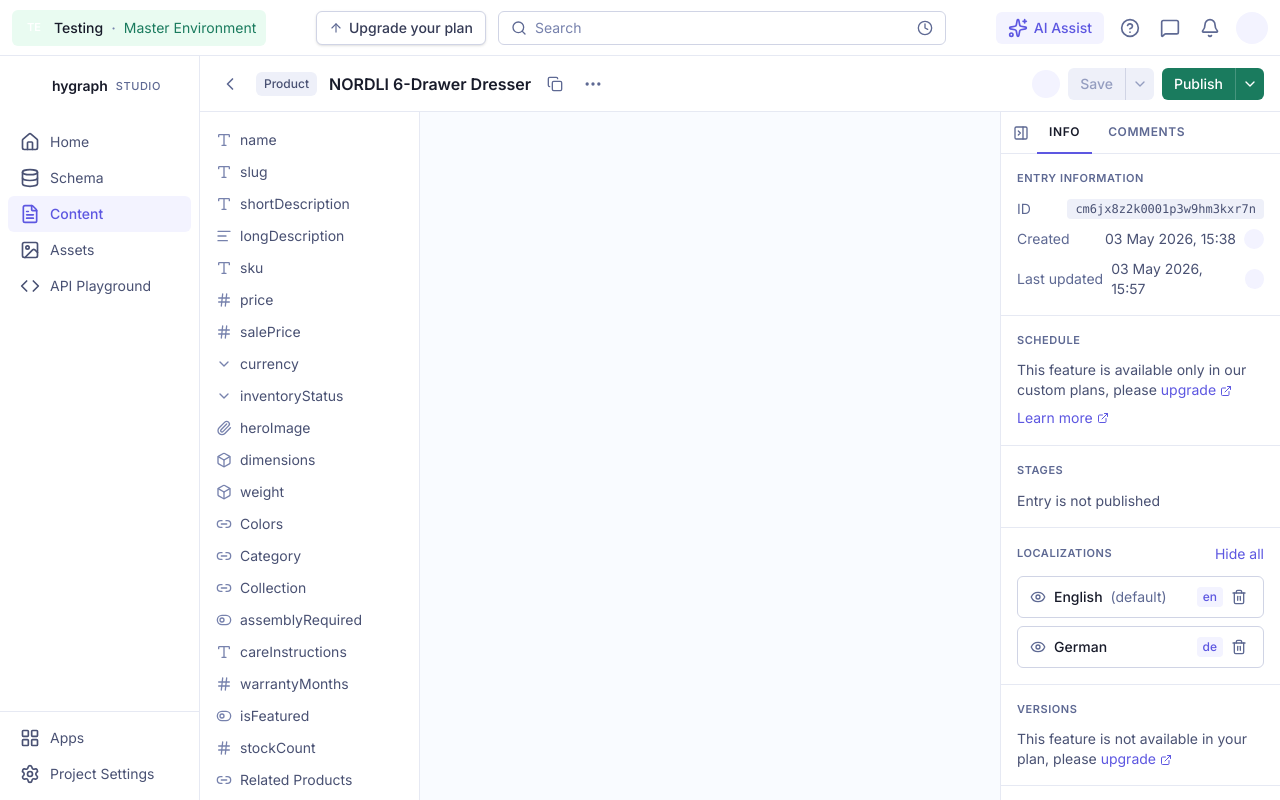
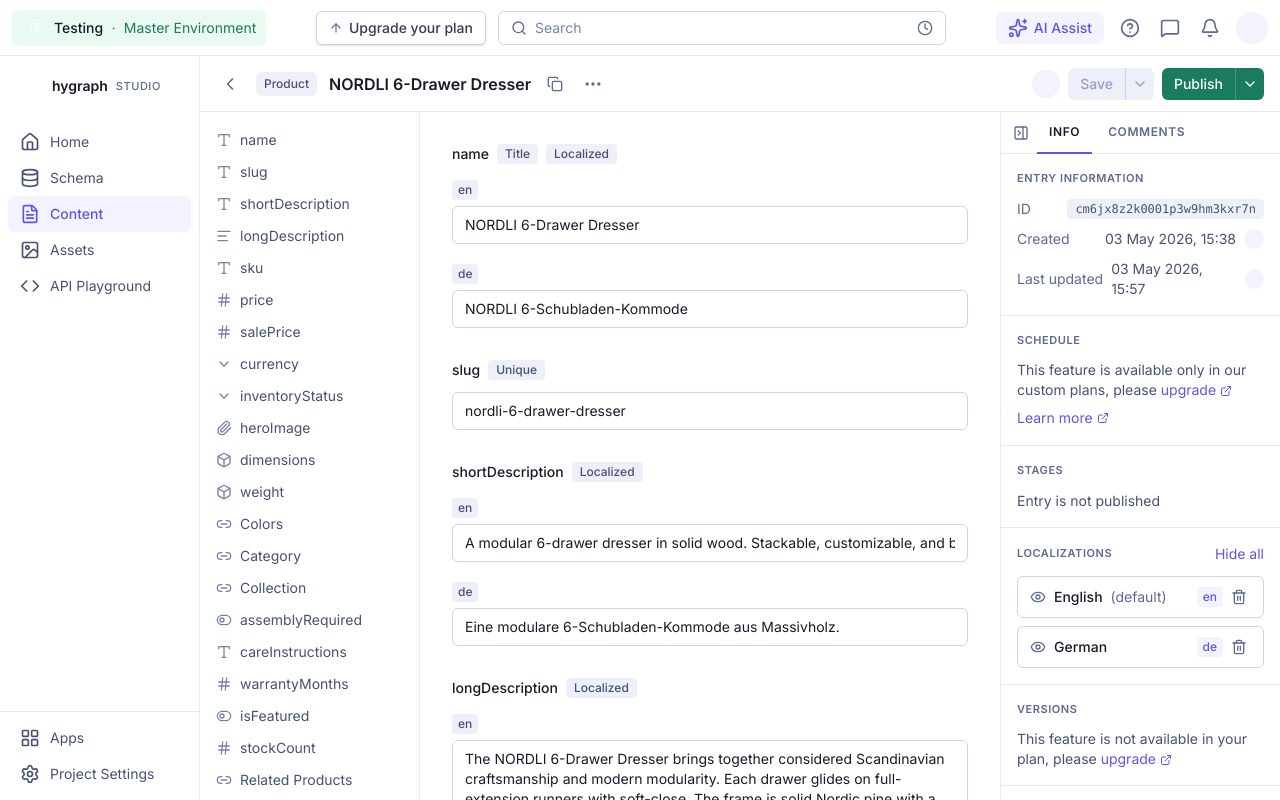
Before and after one commit to heliavz/hygraph-studio-editor, a Next.js app: page /hygraph-studio-editor/ in a window 1280 px wide. Built offline with nearby package versions, Linux system fonts and the light colour scheme.

Commit message:
render text and richtext fields in editor form

```diff
--- a/src/app/page.tsx
+++ b/src/app/page.tsx
@@ -1,3 +1,4 @@
+import { EditorForm } from "@/components/editor/form/EditorForm";
 import { EntryHeader } from "@/components/editor/EntryHeader";
 import { FieldOutline } from "@/components/editor/FieldOutline";
 import { LeftSidebar } from "@/components/editor/LeftSidebar";
@@ -14,8 +15,9 @@
           <EntryHeader />
           <div className="flex flex-1 overflow-hidden">
             <FieldOutline />
-            {/* Center form area */}
-            <div className="flex-1 overflow-auto bg-surface-1" />
+            <div className="flex-1 overflow-auto bg-canvas">
+              <EditorForm />
+            </div>
             <RightRail />
           </div>
         </div>
--- /dev/null
+++ b/src/components/editor/form/EditorForm.tsx
@@ -0,0 +1,35 @@
+import { product, productFieldDefinitions, type LocalizedString } from "@/data";
+import { FormField } from "./FormField";
+import { LocalizedTextInput } from "./LocalizedTextInput";
+import { TextInput } from "./TextInput";
+
+export function EditorForm() {
+  const textFields = productFieldDefinitions.filter(
+    (field) => field.type === "text" || field.type === "richtext",
+  );
+
+  return (
+    <form className="mx-auto max-w-3xl space-y-8 px-8 py-8">
+      {textFields.map((field) => {
+        const value = product[field.key];
+
+        if (field.isLocalized) {
+          return (
+            <FormField key={field.key} field={field}>
+              <LocalizedTextInput
+                value={(value ?? {}) as LocalizedString}
+                multiline={field.type === "richtext"}
+              />
+            </FormField>
+          );
+        }
+
+        return (
+          <FormField key={field.key} field={field}>
+            <TextInput value={typeof value === "string" ? value : ""} />
+          </FormField>
+        );
+      })}
+    </form>
+  );
+}
--- /dev/null
+++ b/src/components/editor/form/FormField.tsx
@@ -0,0 +1,28 @@
+import type { FieldDefinition } from "@/data";
+
+interface FormFieldProps {
+  field: FieldDefinition;
+  children: React.ReactNode;
+}
+
+export function FormField({ field, children }: FormFieldProps) {
+  return (
+    <div className="space-y-3">
+      <div className="flex flex-wrap items-center gap-2">
+        <label className="text-sm font-medium text-strong">{field.label}</label>
+        {field.isTitle && <FieldPill>Title</FieldPill>}
+        {field.isUnique && <FieldPill>Unique</FieldPill>}
+        {field.isLocalized && <FieldPill>Localized</FieldPill>}
+      </div>
+      {children}
+    </div>
+  );
+}
+
+function FieldPill({ children }: { children: React.ReactNode }) {
+  return (
+    <span className="rounded bg-surface-5 px-2 py-0.5 text-xs font-medium text-soft">
+      {children}
+    </span>
+  );
+}
--- /dev/null
+++ b/src/components/editor/form/LocalizedTextInput.tsx
@@ -0,0 +1,36 @@
+import { LOCALES, type LocalizedString } from "@/data";
+
+interface LocalizedTextInputProps {
+  value: LocalizedString;
+  multiline?: boolean;
+}
+
+export function LocalizedTextInput({
+  value,
+  multiline = false,
+}: LocalizedTextInputProps) {
+  return (
+    <div className="space-y-4">
+      {LOCALES.map((locale) => (
+        <div key={locale.code} className="space-y-1.5">
+          <span className="inline-block rounded bg-surface-5 px-1.5 py-0.5 text-xs font-medium text-soft">
+            {locale.code}
+          </span>
+          {multiline ? (
+            <textarea
+              defaultValue={value[locale.code] ?? ""}
+              rows={5}
+              className="block w-full rounded-md border border-default bg-canvas px-3 py-2 text-sm text-strong placeholder:text-ghost focus:border-primary focus:outline-none focus:ring-1 focus:ring-primary"
+            />
+          ) : (
+            <input
+              type="text"
+              defaultValue={value[locale.code] ?? ""}
+              className="block w-full rounded-md border border-default bg-canvas px-3 py-2 text-sm text-strong placeholder:text-ghost focus:border-primary focus:outline-none focus:ring-1 focus:ring-primary"
+            />
+          )}
+        </div>
+      ))}
+    </div>
+  );
+}
--- /dev/null
+++ b/src/components/editor/form/TextInput.tsx
@@ -0,0 +1,13 @@
+interface TextInputProps {
+  value: string;
+}
+
+export function TextInput({ value }: TextInputProps) {
+  return (
+    <input
+      type="text"
+      defaultValue={value}
+      className="block w-full rounded-md border border-default bg-canvas px-3 py-2 text-sm text-strong placeholder:text-ghost focus:border-primary focus:outline-none focus:ring-1 focus:ring-primary"
+    />
+  );
+}
```
